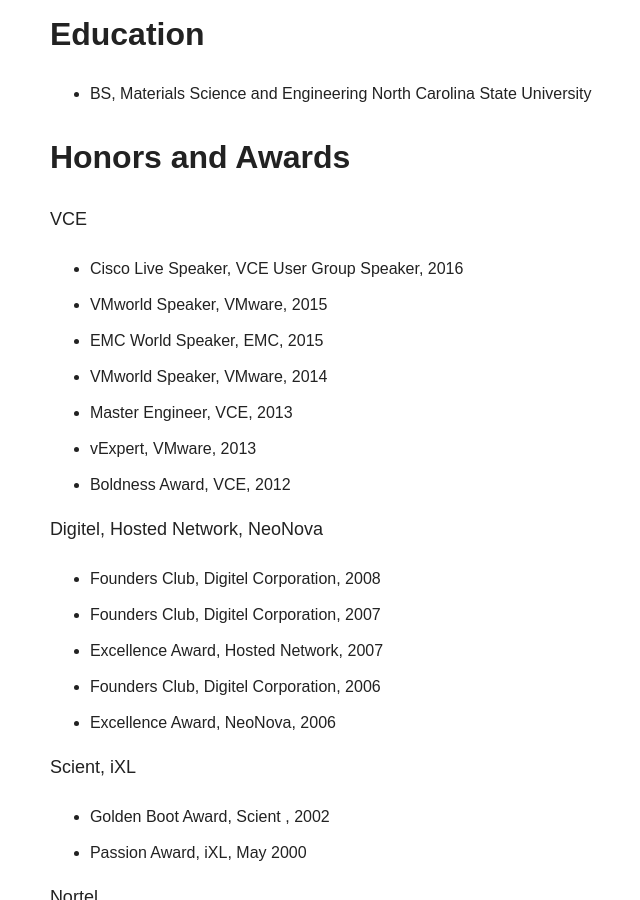
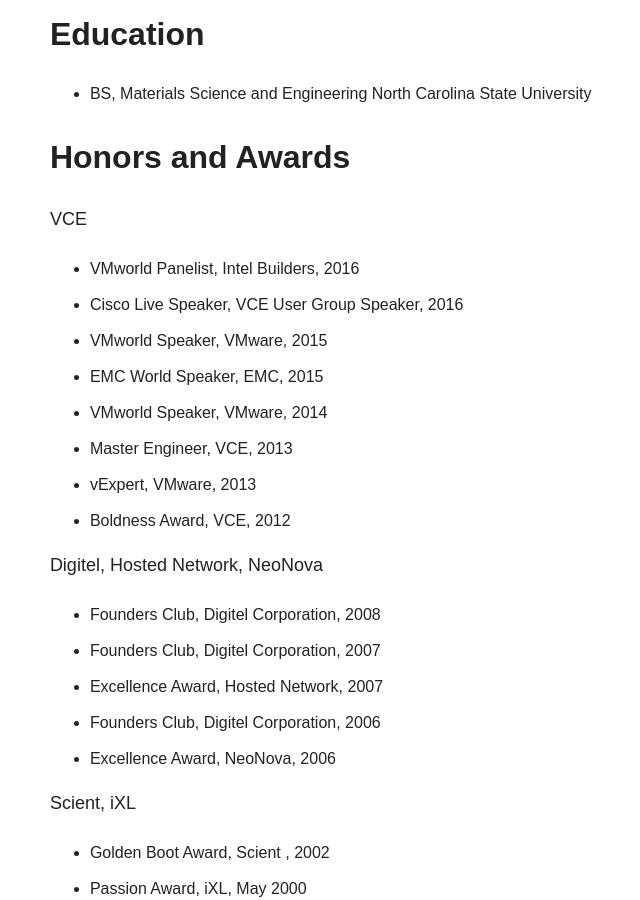
Before and after one commit to nsshommo/jaycuthrell.github.io, a Jekyll site: the page built from resume/index.md, in a window 1280 px wide and 900 px high, scrolled down 3553 px. Shown: the whole window, without its empty margins (236-876 px from the left). Built offline with Jekyll 4.4.1, drawn with Linux system fonts in a browser that asks for light colours; nearby versions of some CDN libraries.

Commit message:
vmworld 2016

```diff
--- a/resume/index.md
+++ b/resume/index.md
@@ -93,6 +93,7 @@ Previously, I held CTO, VP, and GM roles at Hosted Network, Digitel and NeoNova
 
 VCE
 
+- VMworld Panelist, Intel Builders, 2016
 - Cisco Live Speaker, VCE User Group Speaker, 2016
 - VMworld Speaker, VMware, 2015
 - EMC World Speaker, EMC, 2015
```
